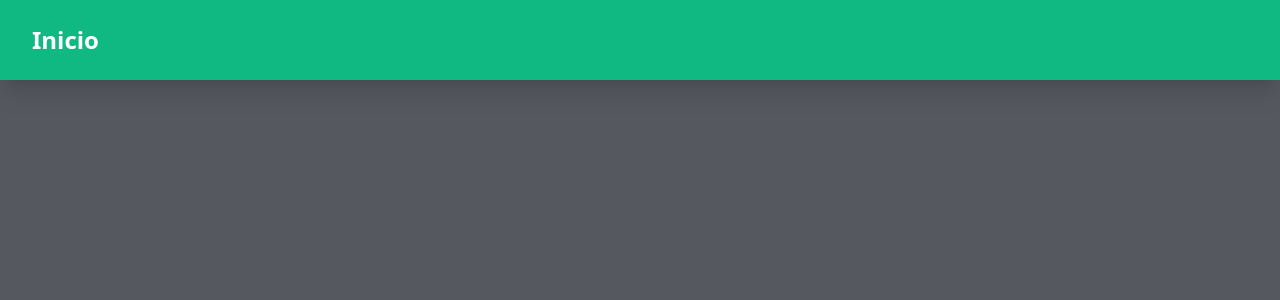
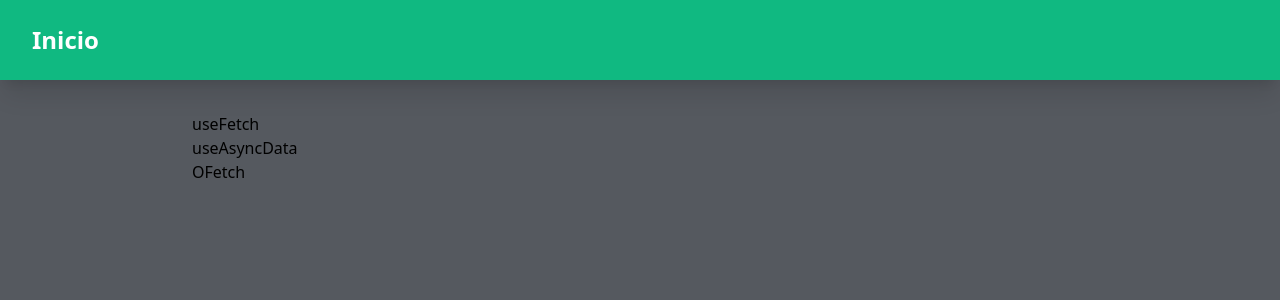
Before and after one commit to guilhermectprado/Aprendendo-Nuxt, a Nuxt app: page /requisicoes in a window 1280 px wide. Before the commit this address had no page. Shown: the top 300 px of the page. Built offline with nearby package versions, Linux system fonts and the light colour scheme.

Commit message:
paginas de requisicoes

```diff
--- /dev/null
+++ b/pages/requisicoes/OFetch.vue
@@ -0,0 +1,5 @@
+<template>
+  <div></div>
+</template>
+
+<script setup></script>
--- /dev/null
+++ b/pages/requisicoes/index.vue
@@ -0,0 +1,13 @@
+<template>
+  <ul>
+    <li>
+      <NuxtLink to="/useFetch"> useFetch </NuxtLink>
+    </li>
+    <li>
+      <NuxtLink to="/useAsyncData"> useAsyncData </NuxtLink>
+    </li>
+    <li>
+      <NuxtLink to="/useAsyncData"> OFetch </NuxtLink>
+    </li>
+  </ul>
+</template>
--- /dev/null
+++ b/pages/requisicoes/useAsyncData.vue
@@ -0,0 +1,5 @@
+<template>
+  <div></div>
+</template>
+
+<script setup></script>
--- /dev/null
+++ b/pages/requisicoes/useFetch.vue
@@ -0,0 +1,5 @@
+<template>
+  <div></div>
+</template>
+
+<script setup></script>
```
